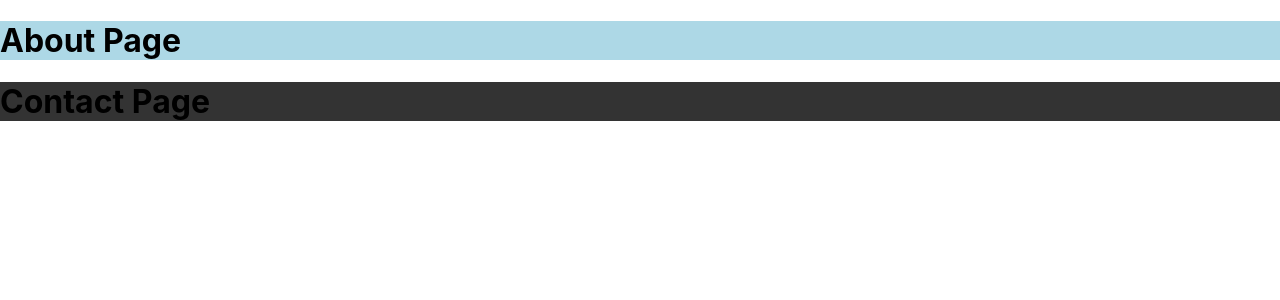
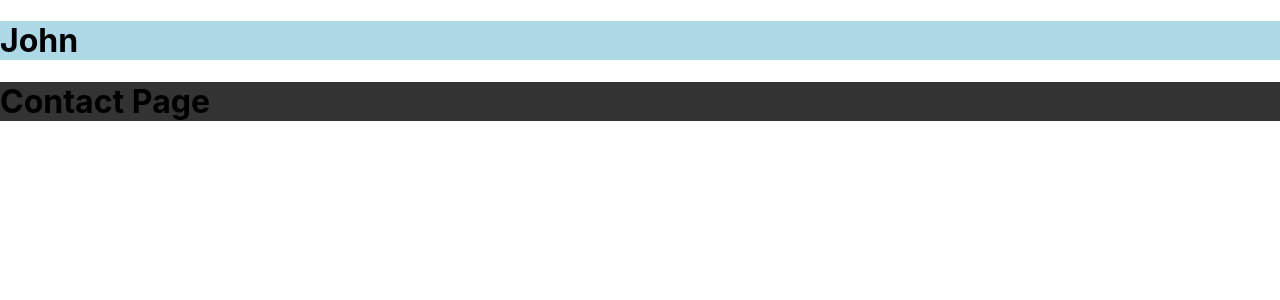
Before and after one commit to GUchechi/react-router-tutorial-with-PedroTech, a React (Create React App) app: page / in a window 1280 px wide. Shown: the top 300 px of the page. Built offline with nearby package versions, Linux system fonts and the light colour scheme.

Commit message:
added props

```diff
--- a/src/About.jsx
+++ b/src/About.jsx
@@ -1,9 +1,10 @@
 import React from 'react'
 
-const About = () => {
+const About = ({name, number}) => {
   return (
     <div className='about'>
-        <h1>About Page</h1>
+        <h1>{name}</h1>
+        <h1>{number}</h1>
     </div>
   )
 }
```
